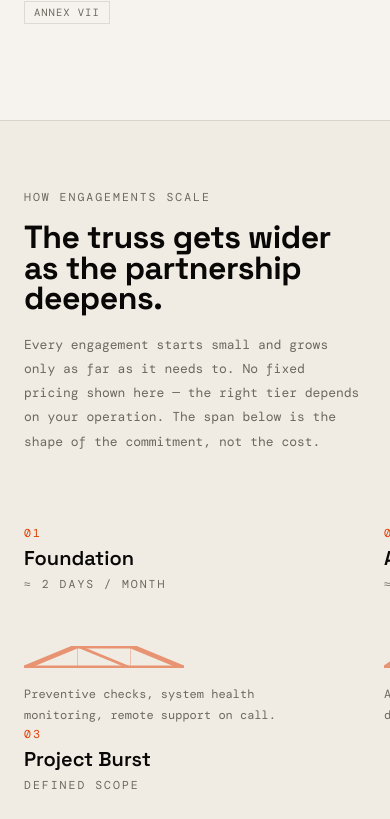
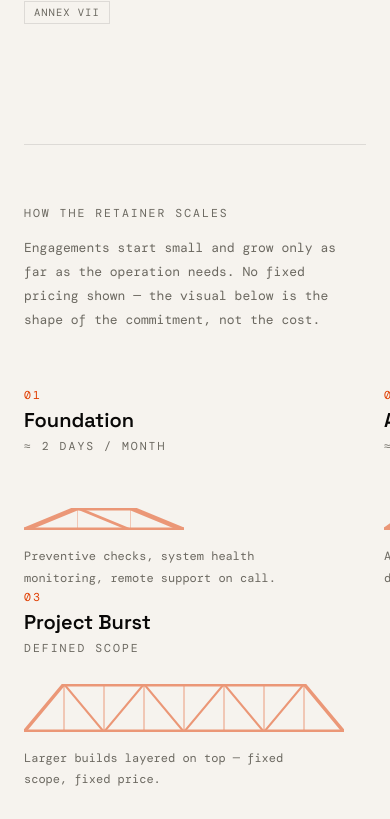
Before and after one commit to draaibijtel/vakwerk, a React (Vite) app: page / in a window 390 px wide. Shown: the part 3240-4059 px from the top of the page. Built offline with nearby package versions, Linux system fonts and the light colour scheme; the HTML template or start-up script is replaced by a standard one; a web font is replaced by a local one.

Commit message:
Reduce redundancy: merge Retainer into Services, remove duplicate bolt-to-browser tag, drop repeated bridge metaphor

```diff
--- a/src/App.jsx
+++ b/src/App.jsx
@@ -201,7 +201,7 @@ export default function App() {
           </span>
         </a>
         <div className="nav-links" style={{ display: "flex", gap: "36px", alignItems: "center" }}>
-          {[["#services", "Services"], ["#retainer", "Retainer"], ["#stack", "Stack"], ["#founder", "Founder"]].map(([href, label]) => (
+          {[["#services", "Services"], ["#stack", "Stack"], ["#founder", "Founder"]].map(([href, label]) => (
             <a key={href} href={href} className="nav-link">{label}</a>
           ))}
           <a href="#contact" style={{
@@ -354,7 +354,7 @@ export default function App() {
                 num: "II",
                 title: "Fractional R&D Engineer",
                 body: "New machine concepts, test rigs, smart automation — from first sketch to commissioned system. Mechanical design, PLC, HMI and data layer in one scope.",
-                tags: ["Fixed scope", "Full-stack", "Bolt to browser"],
+                tags: ["Fixed scope", "Full-stack", "New builds"],
               },
               {
                 num: "III",
@@ -375,72 +375,44 @@ export default function App() {
               </div>
             ))}
           </div>
-        </div>
-      </section>
 
-      {/* RETAINER */}
-      <section id="retainer" style={{ padding: "120px var(--pad)", background: "#f0ece4", borderTop: "1px solid var(--line)" }} className="section-pad">
-        <div style={{ maxWidth: "1100px", margin: "0 auto" }}>
-          <Label>How engagements scale</Label>
-          <h2 style={{ fontFamily: "var(--display)", fontWeight: 700, fontSize: "clamp(32px, 4.5vw, 52px)", lineHeight: 0.95, marginTop: "16px", letterSpacing: "-0.5px" }}>
-            The truss gets wider<br />as the partnership deepens.
-          </h2>
-          <p style={{ fontFamily: "var(--mono)", fontSize: "13px", color: "var(--gray)", lineHeight: 1.85, marginTop: "20px", maxWidth: "560px", fontWeight: 300 }}>
-            Every engagement starts small and grows only as far as it needs to. No fixed pricing shown here —
-            the right tier depends on your operation. The span below is the shape of the commitment, not the cost.
+          {/* Retainer scale — belongs to "Fractional Plant Engineer" above, not a separate pitch */}
+          <div style={{ marginTop: "88px", paddingTop: "56px", borderTop: "1px solid var(--line)" }}>
+            <Label>How the retainer scales</Label>
+            <p style={{ fontFamily: "var(--mono)", fontSize: "13px", color: "var(--gray)", lineHeight: 1.85, marginTop: "14px", maxWidth: "560px", fontWeight: 300 }}>
+              Engagements start small and grow only as far as the operation needs. No fixed pricing shown —
+              the visual below is the shape of the commitment, not the cost.
             </p>
 
-          <div style={{ display: "grid", gridTemplateColumns: "repeat(3, 1fr)", gap: "0 40px", marginTop: "72px", alignItems: "end" }} className="three-col">
+            <div style={{ display: "grid", gridTemplateColumns: "repeat(3, 1fr)", gap: "0 40px", marginTop: "56px", alignItems: "end" }} className="three-col">
               {[
-              {
-                tier: "Foundation",
-                cadence: "≈ 2 days / month",
-                panels: 3,
-                trussW: 160,
-                trussH: 22,
-                desc: "Preventive checks, system health monitoring, remote support on call.",
-              },
-              {
-                tier: "Active Partner",
-                cadence: "≈ 4–6 days / month",
-                panels: 5,
-                trussW: 240,
-                trussH: 34,
-                desc: "Above, plus active improvements, data analysis, CE documentation.",
-              },
-              {
-                tier: "Project Burst",
-                cadence: "Defined scope",
-                panels: 8,
-                trussW: 320,
-                trussH: 48,
-                desc: "Larger builds layered on top of the retainer — fixed scope, fixed price.",
-              },
+                { tier: "Foundation", cadence: "≈ 2 days / month", panels: 3, trussW: 160, trussH: 22,
+                  desc: "Preventive checks, system health monitoring, remote support on call." },
+                { tier: "Active Partner", cadence: "≈ 4–6 days / month", panels: 5, trussW: 240, trussH: 34,
+                  desc: "Above, plus active improvements, data analysis, CE documentation." },
+                { tier: "Project Burst", cadence: "Defined scope", panels: 8, trussW: 320, trussH: 48,
+                  desc: "Larger builds layered on top — fixed scope, fixed price." },
               ].map((t, i) => (
                 <div key={i} style={{ display: "flex", flexDirection: "column", alignItems: "flex-start" }}>
                   <Label style={{ color: "var(--orange)", marginBottom: "4px" }}>{`0${i + 1}`}</Label>
                   <h3 style={{ fontFamily: "var(--display)", fontWeight: 600, fontSize: "20px", marginBottom: "6px" }}>{t.tier}</h3>
                   <Label style={{ marginBottom: "20px" }}>{t.cadence}</Label>
-
-                {/* the truss IS the chart — wider + taller + denser = more capacity */}
                   <div style={{ height: "56px", display: "flex", alignItems: "flex-end", marginBottom: "16px" }}>
                     <TrussOnly width={t.trussW} height={t.trussH} panels={t.panels} color="#e03d00" opacity={0.5} />
                   </div>
-
                   <p style={{ fontFamily: "var(--mono)", fontSize: "12px", color: "var(--gray)", lineHeight: 1.8, fontWeight: 300, maxWidth: "260px" }}>{t.desc}</p>
                 </div>
               ))}
             </div>
 
-          {/* baseline axis under the three truss charts, reinforcing "this is a scale, not a price list" */}
             <div style={{ marginTop: "40px", paddingTop: "16px", borderTop: "1px solid var(--line)", display: "flex", justifyContent: "space-between" }}>
               <Label>Less commitment</Label>
               <Label style={{ color: "var(--orange)" }}>↑ scope · cadence · depth ↑</Label>
               <Label>More commitment</Label>
             </div>
           </div>
+        </div>
       </section>
-
 
       <section id="stack" style={{ padding: "120px var(--pad)", background: "#f0ece4", borderTop: "1px solid var(--line)" }} className="section-pad">
         <div style={{ maxWidth: "1100px", margin: "0 auto" }}>
```
Lines whose indentation alone changed are shown as unchanged.
